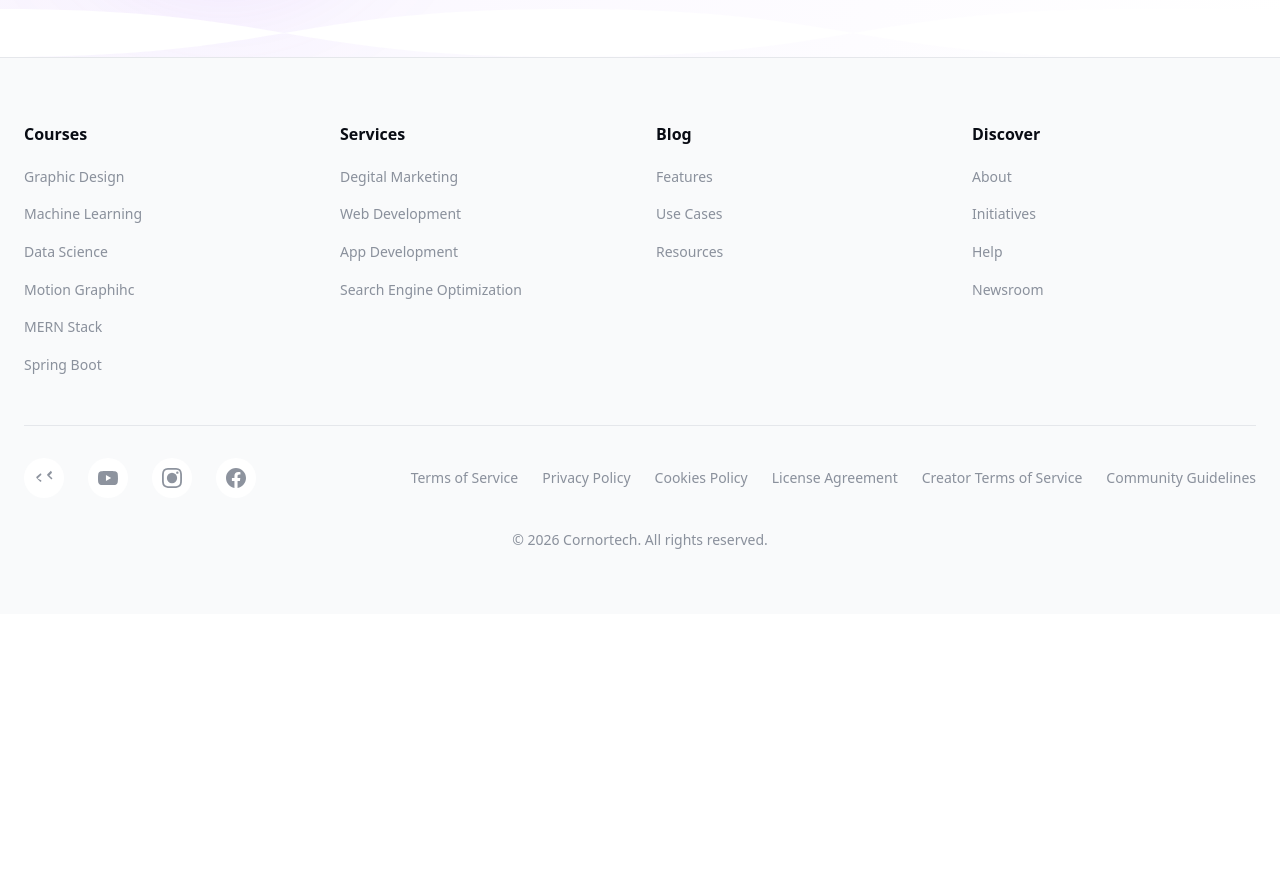
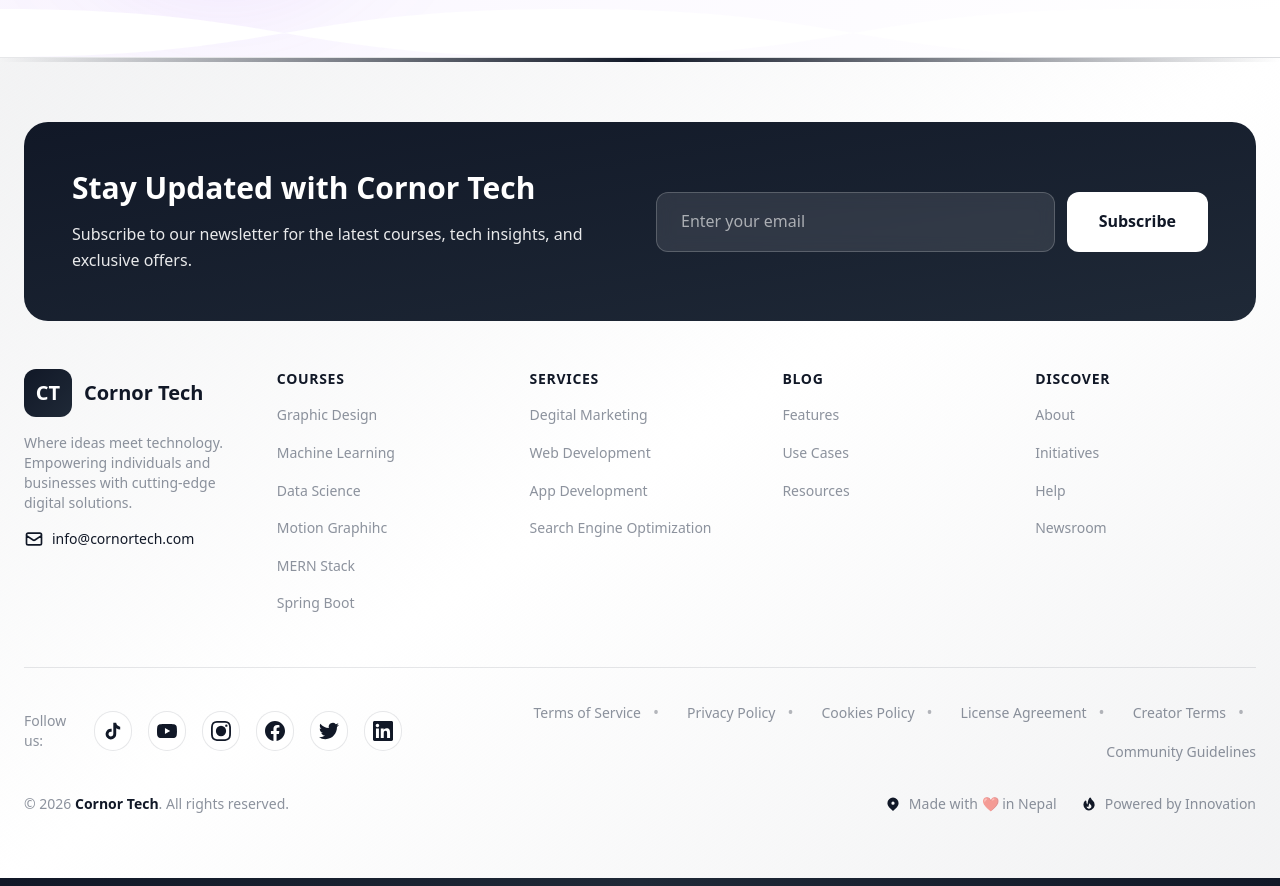
Before and after one commit to rajes05/Cornortech, a Next.js app: page / in a window 1280 px wide. Shown: the part 8720-9606 px from the top of the page. Before the commit the page ends 9334 px from the top, so only its background shows below. Built offline with nearby package versions, Linux system fonts and the light colour scheme.

Commit message:
feat: footer

```diff
--- a/src/components/Footer.tsx
+++ b/src/components/Footer.tsx
@@ -5,10 +5,36 @@ const Footer = () => {
   const currentYear = new Date().getFullYear();
 
   const socialLinks = [
-    { name: 'TikTok', icon: 'M20.29 3.29l-4.29 4.3c-.39.39-.39 1.02 0 1.41l4.3 4.29c.39.39 1.02.39 1.41 0 .39-.39.39-1.02 0-1.41L18.41 9l2.88-2.88c.39-.39.39-1.02 0-1.41zM4.29 12.71l4.3-4.3c.39-.39.39-1.02 0-1.41-.39-.39-1.02-.39-1.41 0L3 10.59c-.39.39-.39 1.02 0 1.41l4.18 4.18c.39.39 1.02.39 1.41 0 .39-.39.39-1.02 0-1.41L4.29 12.71z', href: '#' },
-    { name: 'YouTube', icon: 'M23.498 6.186a3.016 3.016 0 0 0-2.122-2.136C19.505 3.545 12 3.545 12 3.545s-7.505 0-9.377.505A3.017 3.017 0 0 0 .502 6.186C0 8.07 0 12 0 12s0 3.93.502 5.814a3.016 3.016 0 0 0 2.122 2.136c1.871.505 9.376.505 9.376.505s7.505 0 9.377-.505a3.015 3.015 0 0 0 2.122-2.136C24 15.93 24 12 24 12s0-3.93-.502-5.814zM9.545 15.568V8.432L15.818 12l-6.273 3.568z', href: '#' },
-    { name: 'Instagram', icon: 'M12 2.163c3.204 0 3.584.012 4.85.07 3.252.148 4.771 1.691 4.919 4.919.058 1.265.069 1.645.069 4.849 0 3.205-.012 3.584-.069 4.849-.149 3.225-1.664 4.771-4.919 4.919-1.266.058-1.644.07-4.85.07-3.204 0-3.584-.012-4.849-.07-3.26-.149-4.771-1.699-4.919-4.92-.058-1.265-.07-1.644-.07-4.849 0-3.204.013-3.583.07-4.849.149-3.227 1.664-4.771 4.919-4.919 1.266-.057 1.645-.069 4.849-.069zm0-2.163c-3.259 0-3.667.014-4.947.072-4.358.2-6.78 2.618-6.98 6.98-.059 1.281-.073 1.689-.073 4.948 0 3.259.014 3.668.072 4.948.2 4.358 2.618 6.78 6.98 6.98 1.281.058 1.689.072 4.948.072 3.259 0 3.668-.014 4.948-.072 4.354-.2 6.782-2.618 6.979-6.98.059-1.28.073-1.689.073-4.948 0-3.259-.014-3.667-.072-4.947-.196-4.354-2.617-6.78-6.979-6.98-1.281-.059-1.69-.073-4.949-.073zM5.838 12a6.162 6.162 0 1 1 12.324 0 6.162 6.162 0 0 1-12.324 0zM12 16a4 4 0 1 1 0-8 4 4 0 0 1 0 8zm4.965-10.405a1.44 1.44 0 1 1 2.881.001 1.44 1.44 0 0 1-2.881-.001z', href: '#' },
-    { name: 'Facebook', icon: 'M24 12.073c0-6.627-5.373-12-12-12s-12 5.373-12 12c0 5.99 4.388 10.954 10.125 11.854v-8.385H7.078v-3.47h3.047V9.43c0-3.007 1.792-4.669 4.533-4.669 1.312 0 2.686.235 2.686.235v2.953H15.83c-1.491 0-1.956.925-1.956 1.874v2.25h3.328l-.532 3.47h-2.796v8.385C19.612 23.027 24 18.062 24 12.073z', href: '#' }
+    {
+      name: 'TikTok',
+      icon: 'M19.59 6.69a4.83 4.83 0 0 1-3.77-4.25V2h-3.45v13.67a2.89 2.89 0 0 1-5.2 1.74 2.89 2.89 0 0 1 2.31-4.64 2.93 2.93 0 0 1 .88.13V9.4a6.84 6.84 0 0 0-1-.05A6.33 6.33 0 0 0 5 20.1a6.34 6.34 0 0 0 10.86-4.43v-7a8.16 8.16 0 0 0 4.77 1.52v-3.4a4.85 4.85 0 0 1-1-.1z',
+      href: '#'
+    },
+    {
+      name: 'YouTube',
+      icon: 'M23.498 6.186a3.016 3.016 0 0 0-2.122-2.136C19.505 3.545 12 3.545 12 3.545s-7.505 0-9.377.505A3.017 3.017 0 0 0 .502 6.186C0 8.07 0 12 0 12s0 3.93.502 5.814a3.016 3.016 0 0 0 2.122 2.136c1.871.505 9.376.505 9.376.505s7.505 0 9.377-.505a3.015 3.015 0 0 0 2.122-2.136C24 15.93 24 12 24 12s0-3.93-.502-5.814zM9.545 15.568V8.432L15.818 12l-6.273 3.568z',
+      href: '#'
+    },
+    {
+      name: 'Instagram',
+      icon: 'M12 2.163c3.204 0 3.584.012 4.85.07 3.252.148 4.771 1.691 4.919 4.919.058 1.265.069 1.645.069 4.849 0 3.205-.012 3.584-.069 4.849-.149 3.225-1.664 4.771-4.919 4.919-1.266.058-1.644.07-4.85.07-3.204 0-3.584-.012-4.849-.07-3.26-.149-4.771-1.699-4.919-4.92-.058-1.265-.07-1.644-.07-4.849 0-3.204.013-3.583.07-4.849.149-3.227 1.664-4.771 4.919-4.919 1.266-.057 1.645-.069 4.849-.069zm0-2.163c-3.259 0-3.667.014-4.947.072-4.358.2-6.78 2.618-6.98 6.98-.059 1.281-.073 1.689-.073 4.948 0 3.259.014 3.668.072 4.948.2 4.358 2.618 6.78 6.98 6.98 1.281.058 1.689.072 4.948.072 3.259 0 3.668-.014 4.948-.072 4.354-.2 6.782-2.618 6.979-6.98.059-1.28.073-1.689.073-4.948 0-3.259-.014-3.667-.072-4.947-.196-4.354-2.617-6.78-6.979-6.98-1.281-.059-1.69-.073-4.949-.073zM5.838 12a6.162 6.162 0 1 1 12.324 0 6.162 6.162 0 0 1-12.324 0zM12 16a4 4 0 1 1 0-8 4 4 0 0 1 0 8zm4.965-10.405a1.44 1.44 0 1 1 2.881.001 1.44 1.44 0 0 1-2.881-.001z',
+      href: '#'
+    },
+    {
+      name: 'Facebook',
+      icon: 'M24 12.073c0-6.627-5.373-12-12-12s-12 5.373-12 12c0 5.99 4.388 10.954 10.125 11.854v-8.385H7.078v-3.47h3.047V9.43c0-3.007 1.792-4.669 4.533-4.669 1.312 0 2.686.235 2.686.235v2.953H15.83c-1.491 0-1.956.925-1.956 1.874v2.25h3.328l-.532 3.47h-2.796v8.385C19.612 23.027 24 18.062 24 12.073z',
+      href: '#'
+    },
+    {
+      name: 'Twitter',
+      icon: 'M23.953 4.57a10 10 0 01-2.825.775 4.958 4.958 0 002.163-2.723c-.951.555-2.005.959-3.127 1.184a4.92 4.92 0 00-8.384 4.482C7.69 8.095 4.067 6.13 1.64 3.162a4.822 4.822 0 00-.666 2.475c0 1.71.87 3.213 2.188 4.096a4.904 4.904 0 01-2.228-.616v.06a4.923 4.923 0 003.946 4.827 4.996 4.996 0 01-2.212.085 4.936 4.936 0 004.604 3.417 9.867 9.867 0 01-6.102 2.105c-.39 0-.779-.023-1.17-.067a13.995 13.995 0 007.557 2.209c9.053 0 13.998-7.496 13.998-13.985 0-.21 0-.42-.015-.63A9.935 9.935 0 0024 4.59z',
+      href: '#'
+    },
+    {
+      name: 'LinkedIn',
+      icon: 'M20.447 20.452h-3.554v-5.569c0-1.328-.027-3.037-1.852-3.037-1.853 0-2.136 1.445-2.136 2.939v5.667H9.351V9h3.414v1.561h.046c.477-.9 1.637-1.85 3.37-1.85 3.601 0 4.267 2.37 4.267 5.455v6.286zM5.337 7.433c-1.144 0-2.063-.926-2.063-2.065 0-1.138.92-2.063 2.063-2.063 1.14 0 2.064.925 2.064 2.063 0 1.139-.925 2.065-2.064 2.065zm1.782 13.019H3.555V9h3.564v11.452zM22.225 0H1.771C.792 0 0 .774 0 1.729v20.542C0 23.227.792 24 1.771 24h20.451C23.2 24 24 23.227 24 22.271V1.729C24 .774 23.2 0 22.222 0h.003z',
+      href: '#'
+    }
   ];
 
   const legalLinks = [
@@ -16,26 +42,80 @@ const Footer = () => {
     { title: 'Privacy Policy', href: '#' },
     { title: 'Cookies Policy', href: '#' },
     { title: 'License Agreement', href: '#' },
-    { title: 'Creator Terms of Service', href: '#' },
+    { title: 'Creator Terms', href: '#' },
     { title: 'Community Guidelines', href: '#' }
   ];
 
   return (
-    <footer className="bg-gray-50 border-t border-gray-200">
+    <footer className="relative bg-gradient-to-br from-[#111827]/5 via-white to-[#111827]/5 border-t border-[#111827]/10">
+      {/* Decorative top border */}
+      <div className="absolute top-0 left-0 right-0 h-1 bg-gradient-to-r from-transparent via-[#111827] to-transparent" />
+
       <div className="container-custom">
         <div className="py-16 space-y-12">
+          {/* Newsletter Section */}
+          <div className="bg-gradient-to-br from-[#111827] to-[#1f2937] rounded-3xl p-8 lg:p-12 shadow-large">
+            <div className="grid lg:grid-cols-2 gap-8 items-center">
+              <div className="space-y-4 text-white">
+                <h3 className="text-2xl lg:text-3xl font-bold">
+                  Stay Updated with Cornor Tech
+                </h3>
+                <p className="text-white/90">
+                  Subscribe to our newsletter for the latest courses, tech insights, and exclusive offers.
+                </p>
+              </div>
+              <div className="flex flex-col sm:flex-row gap-3">
+                <input
+                  type="email"
+                  placeholder="Enter your email"
+                  className="flex-1 px-6 py-4 rounded-xl bg-white/10 backdrop-blur-sm border border-white/20 text-white placeholder-white/60 focus:outline-none focus:ring-2 focus:ring-white/50 transition-all"
+                />
+                <button className="px-8 py-4 bg-white text-[#111827] rounded-xl font-semibold hover:bg-gray-100 transform hover:scale-105 transition-all duration-200 shadow-medium whitespace-nowrap">
+                  Subscribe
+                </button>
+              </div>
+            </div>
+          </div>
+
           {/* Main Footer Content */}
-          <div className="grid grid-cols-2 md:grid-cols-4 gap-8">
+          <div className="grid grid-cols-2 md:grid-cols-4 lg:grid-cols-5 gap-8">
+            {/* Brand Section */}
+            <div className="col-span-2 md:col-span-4 lg:col-span-1 space-y-4">
+              <div className="flex items-center space-x-3">
+                <div className="w-12 h-12 bg-gradient-to-br from-[#111827] to-[#1f2937] rounded-xl flex items-center justify-center shadow-medium">
+                  <span className="text-white font-bold text-xl">CT</span>
+                </div>
+                <h3 className="text-xl font-bold text-[#111827]">Cornor Tech</h3>
+              </div>
+              <p className="text-sm text-foreground-secondary">
+                Where ideas meet technology. Empowering individuals and businesses with cutting-edge digital solutions.
+              </p>
+              <div className="flex items-center space-x-2 text-sm text-[#111827]">
+                <svg className="w-5 h-5" fill="none" stroke="currentColor" viewBox="0 0 24 24">
+                  <path strokeLinecap="round" strokeLinejoin="round" strokeWidth={2} d="M3 8l7.89 5.26a2 2 0 002.22 0L21 8M5 19h14a2 2 0 002-2V7a2 2 0 00-2-2H5a2 2 0 00-2 2v10a2 2 0 002 2z" />
+                </svg>
+                <a href="mailto:info@cornortech.com" className="hover:text-[#1f2937] transition-colors">
+                  info@cornortech.com
+                </a>
+              </div>
+            </div>
+
+            {/* Footer Sections */}
             {footerSections.map((section: FooterSection) => (
               <div key={section.title} className="space-y-4">
-                <h4 className="font-semibold text-foreground">{section.title}</h4>
+                <h4 className="font-semibold text-[#111827] text-sm uppercase tracking-wider">
+                  {section.title}
+                </h4>
                 <ul className="space-y-3">
                   {section.links.map((link) => (
                     <li key={link.title}>
                       <a
                         href={link.link}
-                        className="text-sm text-foreground-secondary hover:text-dark-teal transition-colors"
+                        className="text-sm text-foreground-secondary hover:text-[#111827] transition-colors inline-flex items-center group"
                       >
+                        <svg className="w-4 h-4 mr-2 opacity-0 -ml-6 group-hover:opacity-100 group-hover:ml-0 transition-all duration-200 text-[#111827]" fill="none" stroke="currentColor" viewBox="0 0 24 24">
+                          <path strokeLinecap="round" strokeLinejoin="round" strokeWidth={2} d="M9 5l7 7-7 7" />
+                        </svg>
                         {link.title}
                       </a>
                     </li>
@@ -46,19 +126,21 @@ const Footer = () => {
           </div>
 
           {/* Bottom Section */}
-          <div className="pt-8 border-t border-gray-200">
+          <div className="pt-8 border-t border-[#111827]/10">
             <div className="flex flex-col lg:flex-row justify-between items-center space-y-6 lg:space-y-0">
               {/* Social Links */}
-              <div className="flex items-center space-x-6">
+              <div className="flex items-center space-x-4">
+                <span className="text-sm text-foreground-secondary mr-2">Follow us:</span>
                 {socialLinks.map((social) => (
                   <a
                     key={social.name}
                     href={social.href}
-                    className="w-10 h-10 bg-white rounded-full shadow-soft flex items-center justify-center hover:bg-dark-teal hover:text-white transition-all duration-200 group"
+                    className="w-10 h-10 bg-white rounded-full shadow-soft flex items-center justify-center hover:bg-[#111827] hover:shadow-medium transition-all duration-200 group border border-[#111827]/10"
                     aria-label={social.name}
+                    title={social.name}
                   >
                     <svg
-                      className="w-5 h-5 text-foreground-secondary group-hover:text-white transition-colors"
+                      className="w-5 h-5 text-[#111827] group-hover:text-white transition-colors"
                       fill="currentColor"
                       viewBox="0 0 24 24"
                     >
@@ -69,28 +151,50 @@ const Footer = () => {
               </div>
 
               {/* Legal Links */}
-              <div className="flex flex-wrap justify-center lg:justify-end items-center space-x-6">
-                {legalLinks.map((link) => (
-                  <a
-                    key={link.title}
-                    href={link.href}
-                    className="text-sm text-foreground-secondary hover:text-dark-teal transition-colors"
-                  >
-                    {link.title}
-                  </a>
+              <div className="flex flex-wrap justify-center lg:justify-end items-center gap-4">
+                {legalLinks.map((link, index) => (
+                  <span key={link.title} className="flex items-center">
+                    <a
+                      href={link.href}
+                      className="text-sm text-foreground-secondary hover:text-[#111827] transition-colors"
+                    >
+                      {link.title}
+                    </a>
+                    {index < legalLinks.length - 1 && (
+                      <span className="mx-3 text-[#111827]/30">•</span>
+                    )}
+                  </span>
                 ))}
               </div>
             </div>
 
-            {/* Copyright */}
-            <div className="text-center pt-8">
+            {/* Copyright and Additional Info */}
+            <div className="flex flex-col md:flex-row justify-between items-center pt-8 space-y-4 md:space-y-0">
               <p className="text-sm text-foreground-secondary">
-                © {currentYear} Cornortech. All rights reserved.
+                © {currentYear} <span className="text-[#111827] font-semibold">Cornor Tech</span>. All rights reserved.
               </p>
+
+              <div className="flex items-center space-x-6 text-sm text-foreground-secondary">
+                <div className="flex items-center space-x-2">
+                  <svg className="w-4 h-4 text-[#111827]" fill="currentColor" viewBox="0 0 20 20">
+                    <path fillRule="evenodd" d="M5.05 4.05a7 7 0 119.9 9.9L10 18.9l-4.95-4.95a7 7 0 010-9.9zM10 11a2 2 0 100-4 2 2 0 000 4z" clipRule="evenodd" />
+                  </svg>
+                  <span>Made with ❤️ in Nepal</span>
+                </div>
+                <div className="flex items-center space-x-2">
+                  <svg className="w-4 h-4 text-[#111827]" fill="currentColor" viewBox="0 0 20 20">
+                    <path fillRule="evenodd" d="M12.395 2.553a1 1 0 00-1.45-.385c-.345.23-.614.558-.822.88-.214.33-.403.713-.57 1.116-.334.804-.614 1.768-.84 2.734a31.365 31.365 0 00-.613 3.58 2.64 2.64 0 01-.945-1.067c-.328-.68-.398-1.534-.398-2.654A1 1 0 005.05 6.05 6.981 6.981 0 003 11a7 7 0 1011.95-4.95c-.592-.591-.98-.985-1.348-1.467-.363-.476-.724-1.063-1.207-2.03zM12.12 15.12A3 3 0 017 13s.879.5 2.5.5c0-1 .5-4 1.25-4.5.5 1 .786 1.293 1.371 1.879A2.99 2.99 0 0113 13a2.99 2.99 0 01-.879 2.121z" clipRule="evenodd" />
+                  </svg>
+                  <span>Powered by Innovation</span>
+                </div>
+              </div>
             </div>
           </div>
         </div>
       </div>
+
+      {/* Decorative bottom gradient */}
+      <div className="h-2 bg-gradient-to-r from-[#111827] via-[#1f2937] to-[#111827]" />
     </footer>
   );
 };
```
